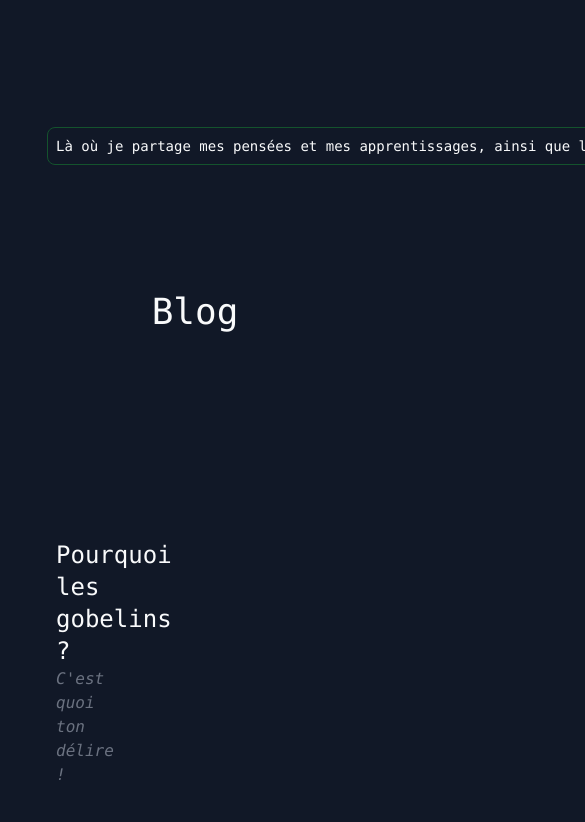
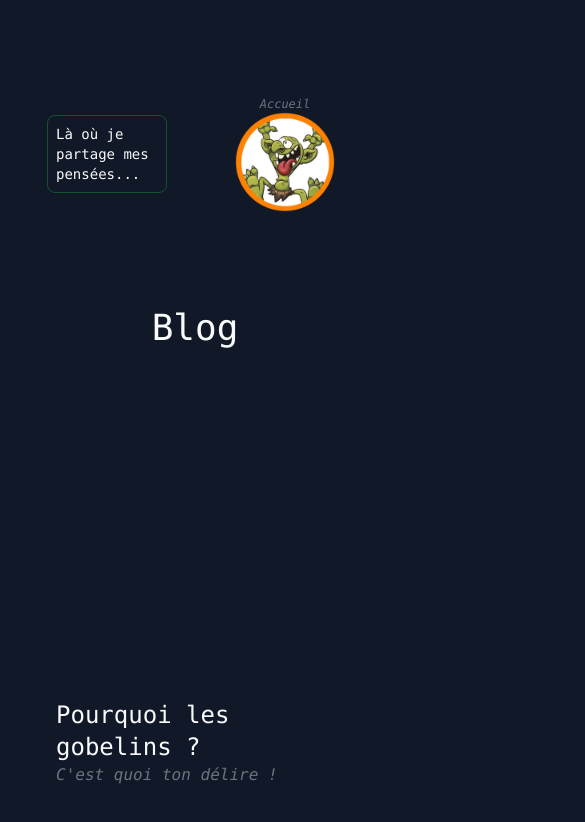
Before and after one commit to Maeevick/goblins-impact, a Next.js app: page /blog in a window 390 px wide. Shown: the top 822 px of the page, 585 px wide, since content can reach past the window. Built offline with nearby package versions, Linux system fonts and the light colour scheme.

Commit message:
fix: responsive design on mobile

```diff
--- a/src/app/blog/page.tsx
+++ b/src/app/blog/page.tsx
@@ -15,7 +15,7 @@ export default function Blog() {
   return (
     <main className="flex flex-col justify-between items-center min-h-screen pt-20 pb-10">
       <Header
-        description="Là où je partage mes pensées et mes apprentissages, ainsi que les avancées du projet..."
+        description="Là où je partage mes pensées..."
         action={<HomeLink />}
       />
 
--- a/src/app/chronicle/page.tsx
+++ b/src/app/chronicle/page.tsx
@@ -15,7 +15,7 @@ export default function Stories() {
   return (
     <main className="flex flex-col justify-between items-center min-h-screen pt-20 pb-10">
       <Header
-        description="Là où je m'essaye à l'écriture de fantaisie et où je publie les aventures de nos chers gobelins..."
+        description="Là où je m'essaye à l'écriture..."
         action={<HomeLink />}
       />
 
--- a/src/app/components/GridWith3Cols.tsx
+++ b/src/app/components/GridWith3Cols.tsx
@@ -6,7 +6,7 @@ export type GridWith3ColsProps = {
 
 export default function GridWith3Cols({ data }: GridWith3ColsProps) {
   return (
-    <div className="grid grid-cols-3 grid-flow-row gap-8">
+    <div className="flex flex-col-reverse md:flex-row">
       {data.map(({ href, title, subtitle }: CardProps, i: number) => (
         <Card key={i} href={href} title={title} subtitle={subtitle} />
       ))}
--- a/src/app/components/Header.tsx
+++ b/src/app/components/Header.tsx
@@ -8,7 +8,7 @@ export type HeaderProps = {
 export default function Header({ description, action }: HeaderProps) {
   return (
     <header className="w-full flex items-center justify-between">
-      <p className="flex-none border border-green-900 rounded-lg p-2 m-2 text-sm">
+      <p className="flex-none max-w-[120px] md:max-w-fit border border-green-900 rounded-lg p-2 m-2 text-sm">
         {description}
       </p>
       <div className="flex-none p-2 m-2">{action}</div>
--- a/src/app/components/HomeLink.tsx
+++ b/src/app/components/HomeLink.tsx
@@ -3,8 +3,11 @@ import GoblinsImage from "./GoblinImage";
 
 export default function HomeLink() {
   return (
-    <Link href="/" className="flex justify-center items-center">
-      <p className="text-gray-500 text-xs italic px-2">Retour</p>
+    <Link
+      href="/"
+      className="flex flex-col md:flex-row justify-center items-center"
+    >
+      <p className="text-gray-500 text-xs italic px-2">Accueil</p>
       <GoblinsImage />
     </Link>
   );
--- a/src/app/page.tsx
+++ b/src/app/page.tsx
@@ -1,4 +1,3 @@
-import GoblinsImage from "./components/GoblinImage";
 import PageTitle from "./components/PageTitle";
 import GridWith3Cols from "./components/GridWith3Cols";
 import Header from "./components/Header";
@@ -6,6 +5,7 @@ import Header from "./components/Header";
 import { blog } from "../data/blog";
 import { chronicle } from "../data/chronicle";
 import { game } from "../data/game";
+import HomeLink from "./components/HomeLink";
 
 const GRID_DATA = [blog, chronicle, game];
 
@@ -22,7 +22,7 @@ const Description = () => (
 export default function Home() {
   return (
     <main className="flex flex-col justify-between items-center min-h-screen pt-20 pb-10">
-      <Header description={<Description />} action={<GoblinsImage />} />
+      <Header description={<Description />} action={<HomeLink />} />
 
       <PageTitle title="Goblins Impact" />
 
```
